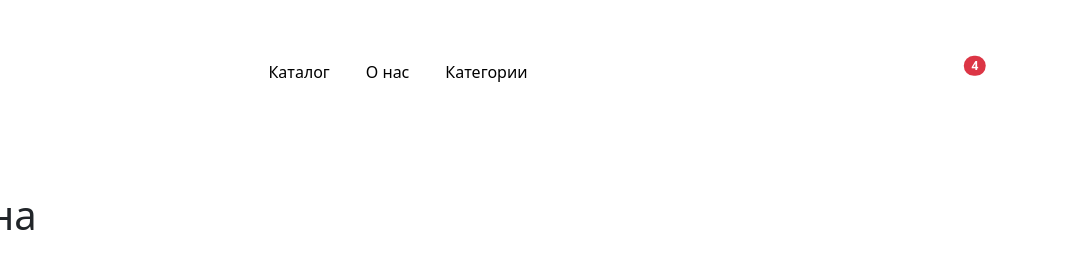
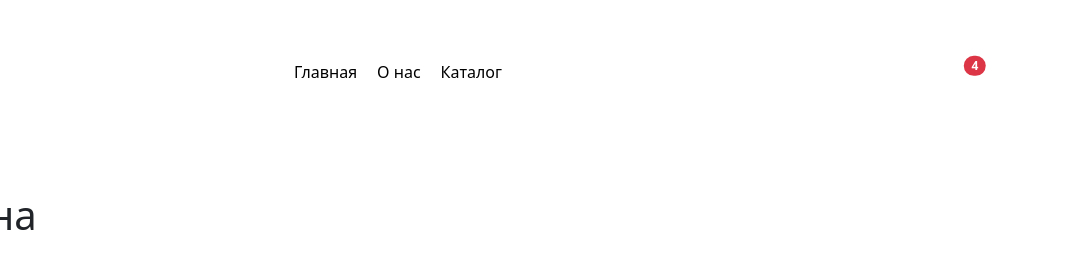
Before and after one commit to web-design-group/final-website-KseniaZar55, a plain HTML site: page korzina.html in a window 1280 px wide. Shown: the top 261 px of the page, 212-1280 px from the left. Drawn offline with nearby package versions, Linux system fonts and the light colour scheme.

Commit message:
Update korzina.html

```diff
--- a/korzina.html
+++ b/korzina.html
@@ -29,13 +29,13 @@
             <div class="collapse navbar-collapse" id="navbarNav">
                 <ul class="navbar-nav mx-auto">
                     <li class="nav-item">
-                        <a class="nav-link" href="#">Каталог</a>
+                          <a href="index.html">Главная</a>
                     </li>
                     <li class="nav-item">
-                        <a class="nav-link" href="#">О нас</a>
+                         <a href="#">О нас</a>
                     </li>
                     <li class="nav-item">
-                        <a class="nav-link" href="#">Категории</a>
+                          <a href="katalog.html">Каталог</a>
                     </li>
                 </ul>
 
```
